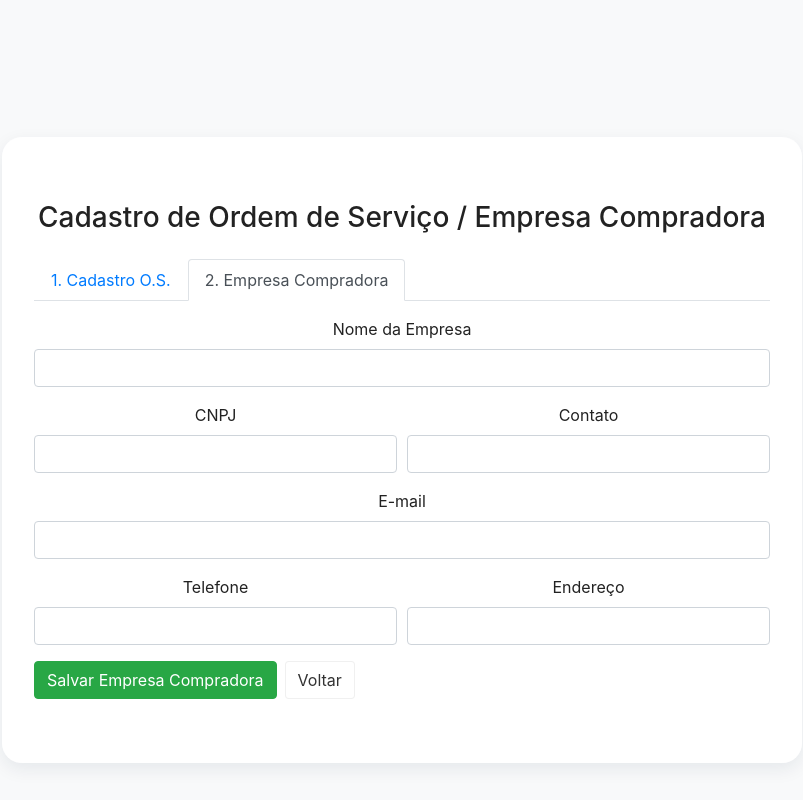
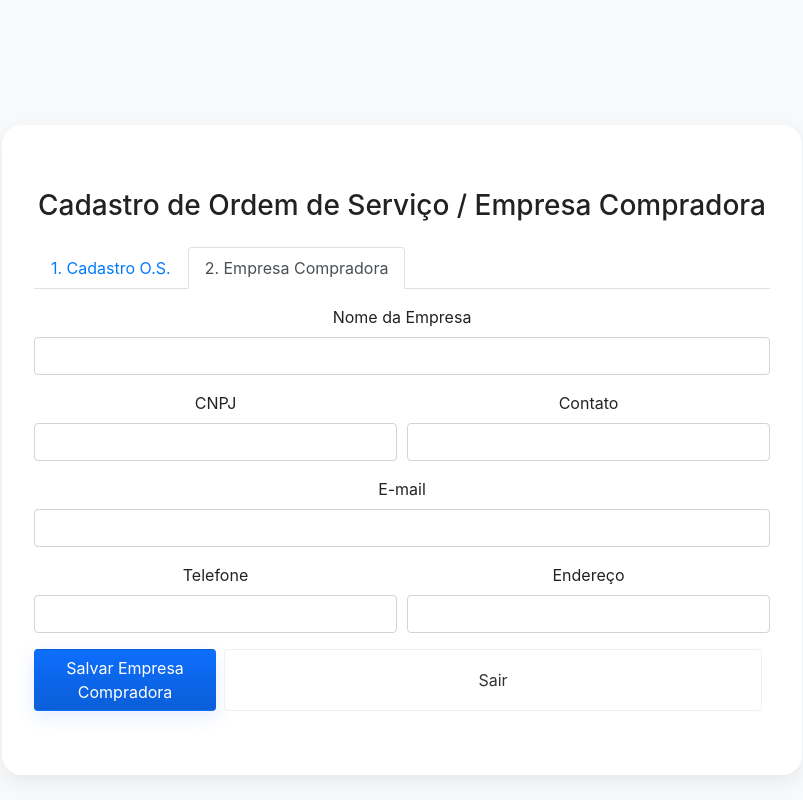
Before and after one commit to emersonribeirodasilva/cliente_os_dashboard, a Flask app: template templates/cadastro_os.html in a window 1280 px wide, after a click on "2. Empresa Compradora". Shown: the whole page, without its empty margins (238-1041 px from the left). Run offline with Flask 3, Linux system fonts and the light colour scheme; the template is opened without the code that fills it: most values are stand-ins (such as "Sample title", 1, 10 or a date in 2020); some libraries are stand-ins or nearby versions.

Commit message:
versão 1.3
atualização da ferramenta

```diff
--- a/static/css/style.css
+++ b/static/css/style.css
@@ -185,6 +185,7 @@
   color:var(--muted);
 }
 
+
 /* Utilities */
 .text-muted{ color:var(--muted) !important; }
 .d-flex.gap-2 > *{ margin-right:.5rem; }
--- a/templates/cadastro_os.html
+++ b/templates/cadastro_os.html
@@ -59,7 +59,8 @@
 
                 <div class="d-flex gap-2">
                     <button type="submit" name="action" value="save_os" class="btn btn-primary">Salvar O.S.</button>
-                    <a class="btn btn-secondary" href="{{ url_for('lista_equipamentos') }}">Voltar</a>
+                     <button type="button" class="btn btn-secondary btn-block" onclick="window.history.back();">Sair</button>
+
                 </div>
             </div>
 
@@ -97,8 +98,8 @@
                 </div>
 
                 <div class="d-flex gap-2">
-                    <button type="submit" name="action" value="save_empresa" class="btn btn-success">Salvar Empresa Compradora</button>
-                    <a class="btn btn-secondary" href="{{ url_for('cadastro_os') }}">Voltar</a>
+                    <button type="submit" name="action" value="save_empresa" class="btn btn-primary">Salvar Empresa Compradora</button>
+                    <button type="button" class="btn btn-secondary btn-block" onclick="window.history.back();">Sair</button>
                 </div>
             </div>
         </div>
--- a/templates/compradores_list.html
+++ b/templates/compradores_list.html
@@ -11,7 +11,7 @@
   <div class="container mt-4">
     <h3 class="mb-4">Empresas Compradoras</h3>
     <div class="mb-3">
-      <a href="{{ url_for('suporte_dashboard') }}" class="btn btn-light">Voltar</a>
+      <a href="{{ url_for('suporte_dashboard') }}" class="btn btn-primary">Voltar</a>
     </div>
 
     <div class="table-responsive">
--- a/templates/suporte_dashboard.html
+++ b/templates/suporte_dashboard.html
@@ -46,6 +46,7 @@
   <h6 class="text-muted">Navegação</h6>
   <nav class="nav flex-column mb-3">
     <a class="nav-link" href="{{ url_for('suporte_dashboard') }}"><i class="fas fa-home"></i> Início</a>
+    <a class="nav-link" href="{{ url_for('dashboard') }}"><i class="fas fa-chart-line"></i> Dashboard</a>
     <a class="nav-link" href="{{ url_for('acompanhamento_os') }}"><i class="fas fa-clipboard-list"></i> Ordens</a>
     <a class="nav-link" href="{{ url_for('lista_equipamentos') }}"><i class="fas fa-cogs"></i> Equipamentos</a>
     <a class="nav-link" href="{{ url_for('estoque_baixa') }}"><i class="fas fa-trash-alt"></i> Estoque - Baixa</a>
@@ -63,11 +64,11 @@
 <main id="main">
   <div class="container-fluid">
     <div class="hero-min">
-      <div class="hero-title">Soluções em Manuteção</div>
+      <div class="hero-title">Soluções em Manutenção</div>
 
       <div class="hero-actions">
         <a class="btn btn-primary" href="{{ url_for('relatorio_os') }}"><i class="fas fa-file-alt mr-2"></i> Relatório O.S.</a>
-        <a class="btn btn-warning" href="{{ url_for('relatorio_baixa') }}"><i class="fas fa-trash-alt mr-2"></i> Relatório Estoque‑Baixa</a>
+        <a class="btn btn-warning" href="{{ url_for('relatorio_baixa') }}"><i class="fas fa-trash-alt mr-2"></i> Relatório Estoque-Baixa</a>
       </div>
     </div>
   </div>
```
